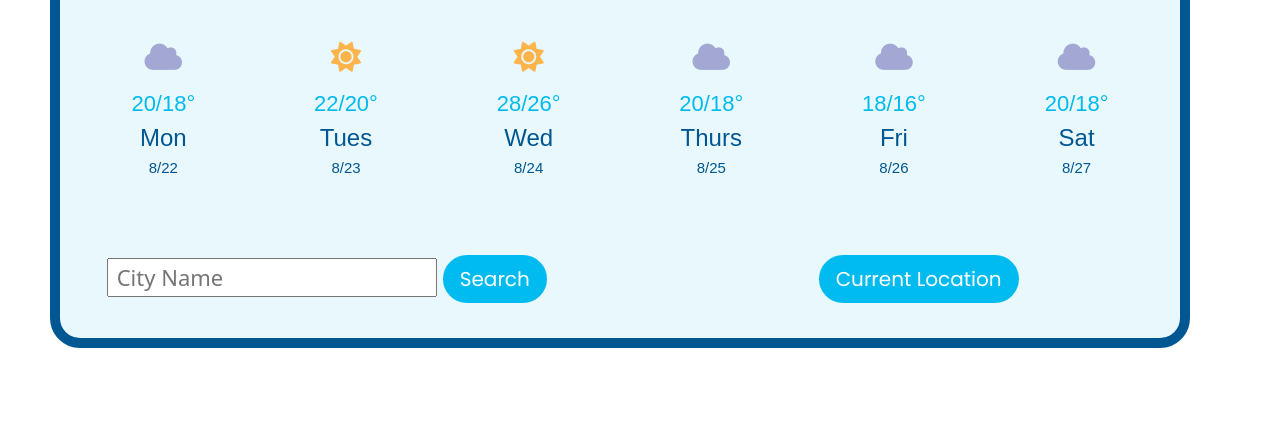
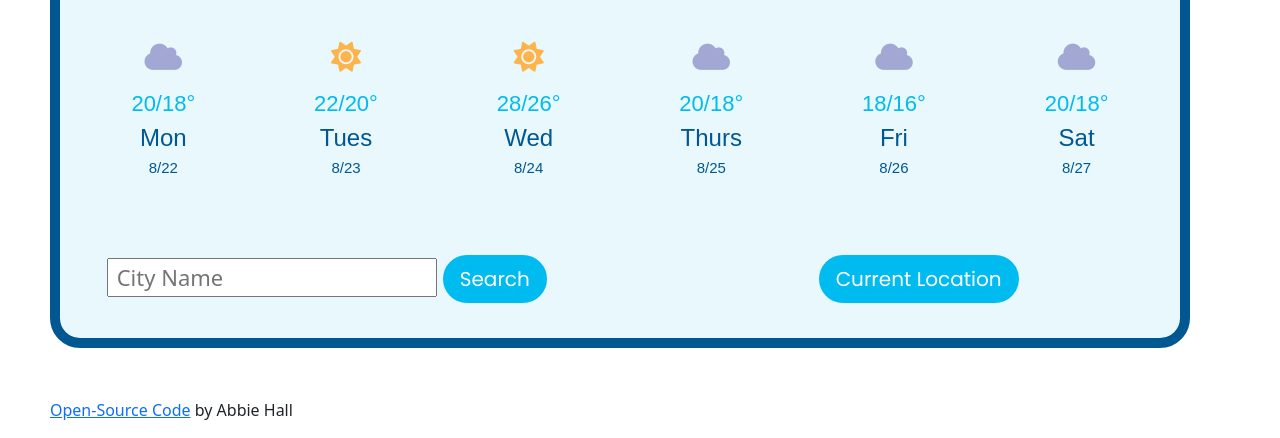
Before and after one commit to abbiehall6/weather-app-shecodes, a plain HTML site: page index.html in a window 1280 px wide. Shown: the part 427-865 px from the top of the page. Before the commit the page ends 825 px from the top, so only its background shows below. Drawn offline with nearby package versions, Linux system fonts and the light colour scheme; a web font is replaced by a local one.

Commit message:
Added link to source code
created link in html, styled in CSS

```diff
--- a/index.html
+++ b/index.html
@@ -122,5 +122,13 @@
       </div>
       <script src="src/script.js"></script>
     </div>
+    <p class="credit">
+      <a
+        href="https://github.com/abbiehall6/weather-app-shecodes"
+        target="_blank"
+        >Open-Source Code</a
+      >
+      by Abbie Hall
+    </p>
   </body>
 </html>
--- a/src/style.css
+++ b/src/style.css
@@ -115,6 +115,10 @@ input[type="submit"]:hover {
   color: #00bbf0;
 }
 
+.credit {
+  margin-left: 50px;
+}
+
 #current-temp {
   font-family: "Poppins", sans-serif;
   font-size: 80px;
```
Also changed, not shown: 1 other file.
